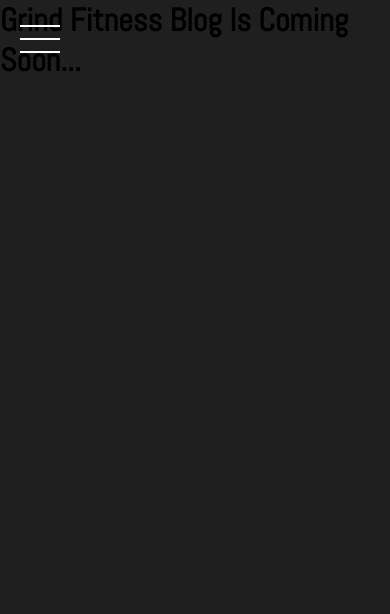
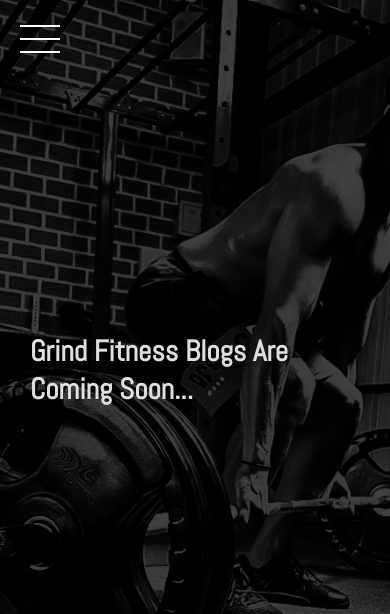
Before and after one commit to amantheroot/grindfitness, a plain HTML site: page blog.html in a window 390 px wide. Shown: the top 614 px of the page. Drawn offline with Linux system fonts and the light colour scheme.

Commit message:
blog styled

```diff
--- a/blog.html
+++ b/blog.html
@@ -36,7 +36,9 @@
   </nav>
   <main>
     <div class="page">
-      <h1>Grind Fitness Blog Is Coming Soon...</h1>
+      <div class="overlay">
+        <h1>Grind Fitness Blogs Are Coming Soon...</h1>
+      </div>
       <footer>
         <a href="https://www.facebook.com/Grindfitnessin/" target="_blank"><i class="fab fa-facebook"></i> Let's Meet On Facebook</a>
         <span class="or">[OR]</span>
--- a/styles/blog.css
+++ b/styles/blog.css
@@ -0,0 +1,36 @@
+main .page {
+  background-image: url("../assets/images/f.jpg");
+  background-repeat: no-repeat;
+  background-size: cover;
+  background-position: center;
+}
+main .page .overlay {
+  height: 100vh;
+  width: 100%;
+  background-color: rgba(0,0,0,0.75);
+  display: flex;
+  justify-content: center;
+  align-items: center;
+}
+main .page .overlay h1 {
+  margin-top: -75px;
+  color: rgb(223,223,223);
+  font-size: 4.5vw;
+}
+@media only screen and (max-width: 900px) {
+  main .page .overlay h1 {
+    font-size: 5vw;
+  }
+}
+@media only screen and (max-width: 680px) {
+  main .page .overlay h1 {
+    font-size: 5.5vw;
+  }
+}
+@media only screen and (max-width: 460px) {
+  main .page .overlay h1 {
+    font-size: 7.5vw;
+    margin: 30px;
+    margin-top: -75px;
+  }
+}
```
